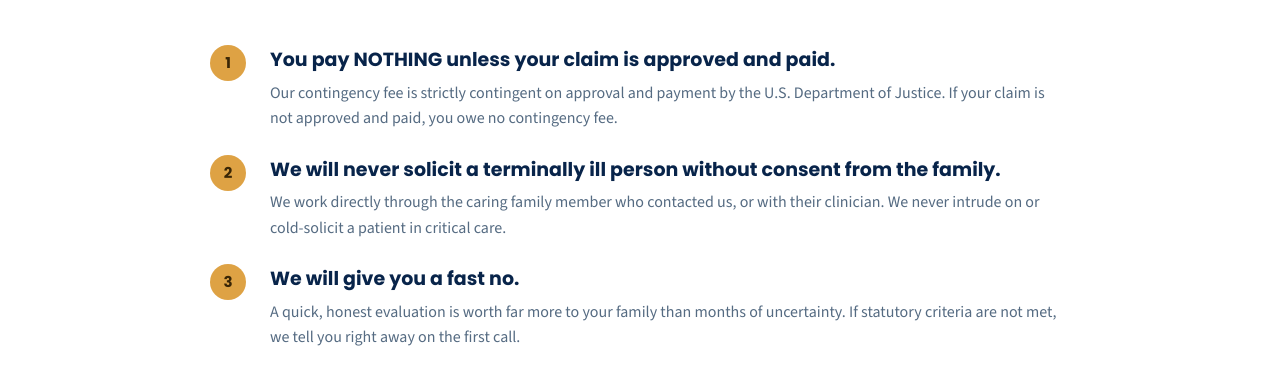
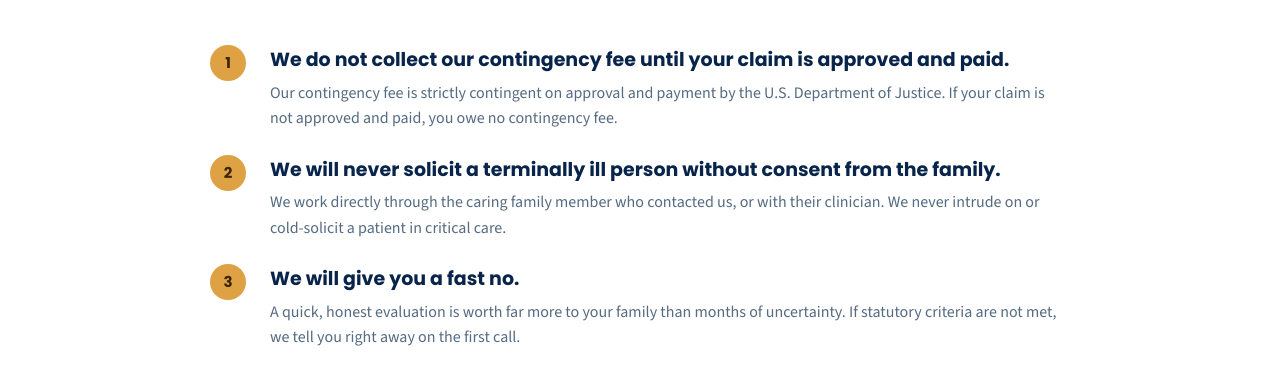
Before and after one commit to aheiner2001/Downwinders-Advocates, an Eleventy site: page src/pages/standards.njk in a window 1280 px wide. Shown: the part 356-727 px from the top of the page. Built offline with nearby package versions, Linux system fonts and the light colour scheme; Eleventy itself is replaced by a stand-in of ours; files that its build step writes are made by us from their sources; no server answers; what csv-parse would draw is missing.

Commit message:
Apply approved fee schedule to src/pages/standards.njk

```diff
--- a/src/pages/standards.njk
+++ b/src/pages/standards.njk
@@ -17,7 +17,7 @@ permalink: /standards/
       <ol class="std">
         <li>
           <div>
-            <strong>You pay NOTHING unless your claim is approved and paid.</strong>
+            <strong>We do not collect our contingency fee until your claim is approved and paid.</strong>
             <p class="muted">Our contingency fee is strictly contingent on approval and payment by the U.S. Department of Justice. If your claim is not approved and paid, you owe no contingency fee.</p>
           </div>
         </li>
```
